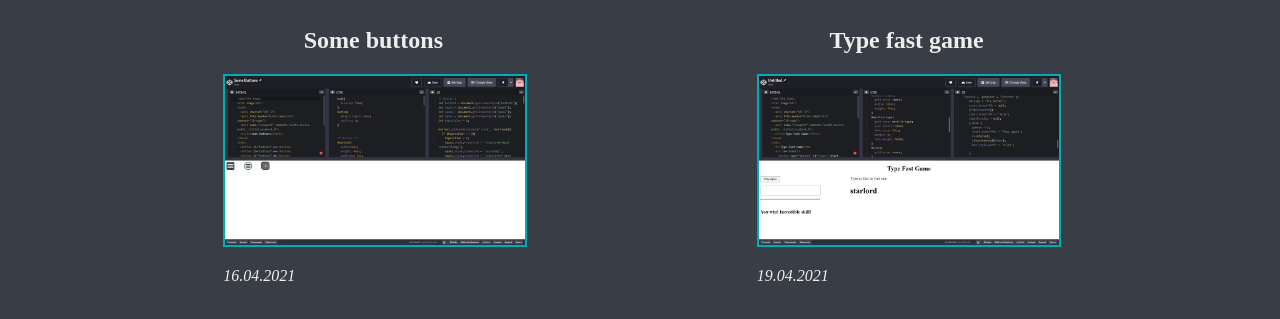
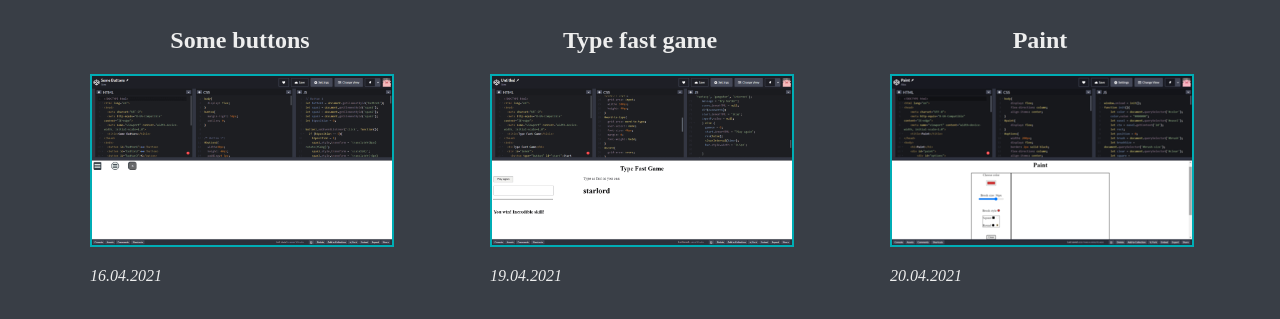
Before and after one commit to fudzi9nine/dailychallenge, a plain HTML site: page index.html in a window 1280 px wide. Shown: the part 103-422 px from the top of the page. Drawn offline with Linux system fonts and the light colour scheme.

Commit message:
add Paint

```diff
--- a/index.html
+++ b/index.html
@@ -20,9 +20,16 @@
         <div class="project">
             <h2 class="project__name">Type fast game</h2>
             <a class="project__inner" href="https://codepen.io/fudzi9/pen/LYxBZML" target="_blank">
-                <img class="project__img" src="img/project2.png" alt="Some buttons">
+                <img class="project__img" src="img/project2.png" alt="Type fast game">
             </a>
             <p class="project__date">19.04.2021</p>
+        </div>
+        <div class="project">
+            <h2 class="project__name">Paint</h2>
+            <a class="project__inner" href="https://codepen.io/fudzi9/pen/vYgVeeP" target="_blank">
+                <img class="project__img" src="img/project3.png" alt="Paint">
+            </a>
+            <p class="project__date">20.04.2021</p>
         </div>
     </div>
 </body>
```
Also changed, not shown: img/project3.png (added).
